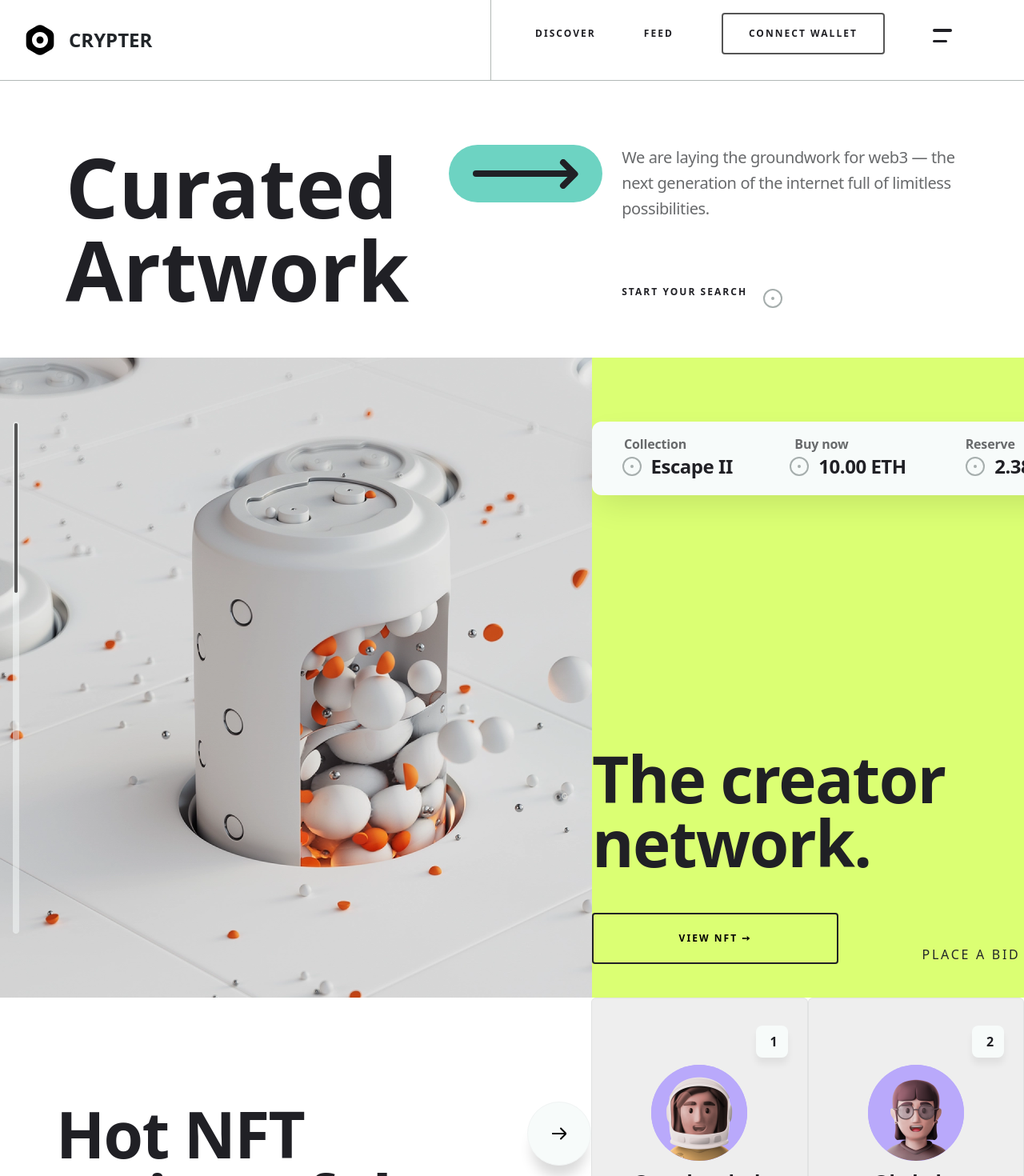
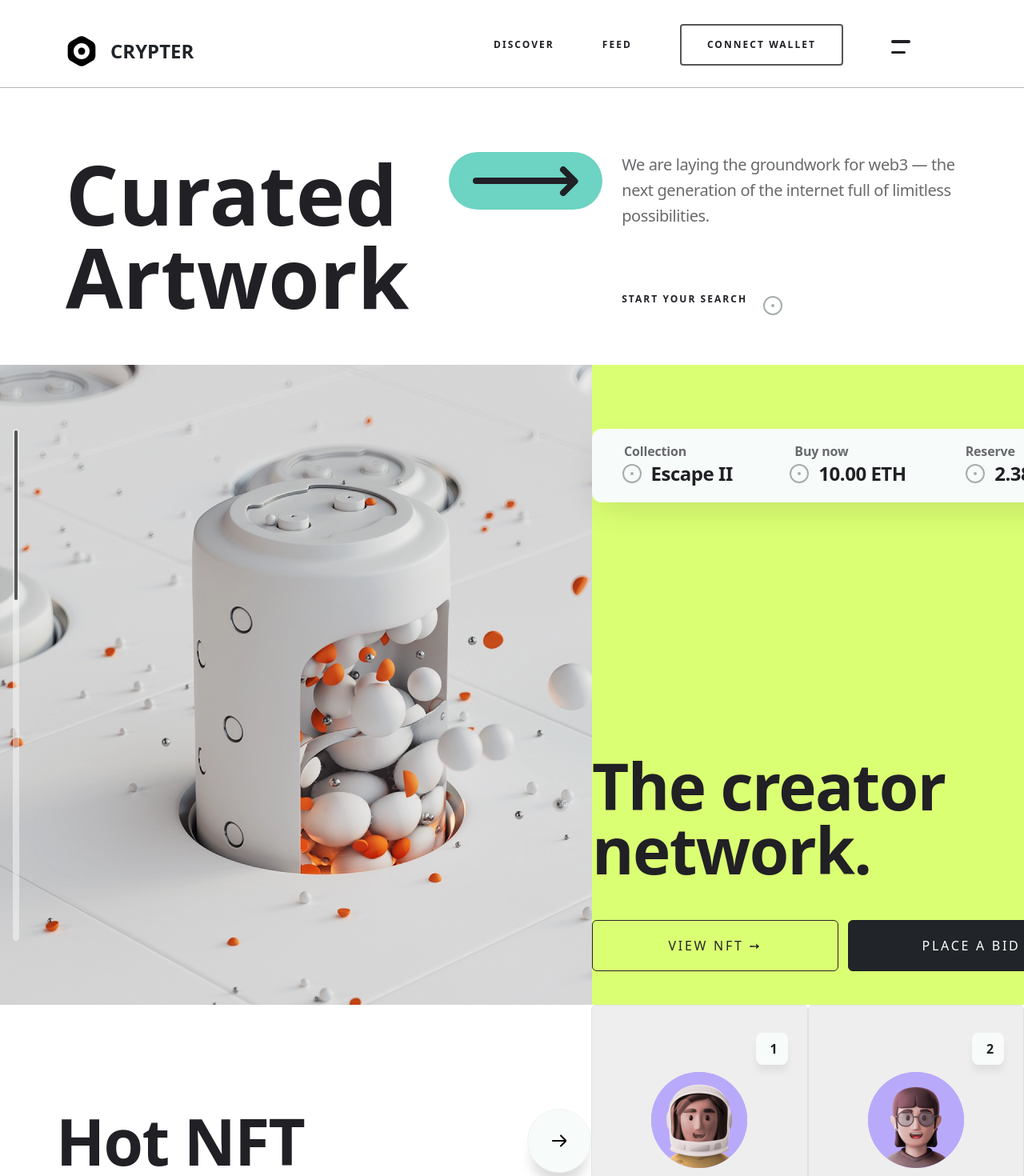
Before and after one commit to www-beka/React_Project, a React (Create React App) app in the folder crypter-app/: page / in a window 1280 px wide. Shown: the top 1470 px of the page at 80% size. Built offline with nearby package versions, Linux system fonts and the light colour scheme.

Commit message:
Home Page finished

```diff
--- a/crypter-app/src/Components/Home/Footer/sass/index.scss
+++ b/crypter-app/src/Components/Home/Footer/sass/index.scss
@@ -60,11 +60,30 @@ footer{
     .footer-bottom{
         margin-top: 42px;
         border-top: 1px solid #E1E2E2;
-        padding: 42px;
+        padding-top: 42px;
+
         .footer-bottom-container{
             display: flex;
             justify-content: space-between;
             align-items: center;
+            .footer-bottom-right{
+                button{
+                    border: 2px solid #202025;
+                    border-radius: 4px;
+                    outline: none;
+                    background-color: transparent;
+                    padding: 8px 16px;
+                    margin-left: 40px;
+
+                    font-style: normal;
+                    font-weight: 800;
+                    font-size: 12px;
+                    line-height: 24px;
+                    letter-spacing: 0.17em;
+                    text-transform: uppercase;
+                    color: #202025;
+                }
+            }
         }
     }
 }
--- a/crypter-app/src/Components/Home/Menu Nav/Big_NavBar/index.jsx
+++ b/crypter-app/src/Components/Home/Menu Nav/Big_NavBar/index.jsx
@@ -8,6 +8,7 @@ import 'bootstrap/dist/css/bootstrap.min.css'
 import Container from 'react-bootstrap/Container';
 import Row from 'react-bootstrap/Row';
 import Col from 'react-bootstrap/Col';
+import Button from 'react-bootstrap/Button';
 const createWork = (props) => {
     return(
         <>
@@ -64,8 +65,8 @@ const createWork = (props) => {
                             </div>
                             <div className="creatework-bottom-right-bottom">
                                 <h1>The creator network.</h1>
-                                <button className="outline-btn">View NFT &#x2799;</button>
-                                <button className='btn'>place a bid</button>
+                                <Button variant="outline-dark">View NFT &#x2799; </Button>
+                                <Button variant="dark">place a bid</Button>
                             </div>
                         </div>
                     </div>
--- a/crypter-app/src/Components/Home/Menu Nav/index.jsx
+++ b/crypter-app/src/Components/Home/Menu Nav/index.jsx
@@ -4,20 +4,25 @@ import LeftNavBar from "./Left_and_right_Bars/LeftNavBar";
 import RightNavBar from "./Left_and_right_Bars/RightNavBar";
 import Big_NavBar from "./Big_NavBar";
 import "../../../UI/style.scss";
+import { Navbar, Container } from "react-bootstrap";
 const NavBar = () => {
   return (
     <>
+
       <header style={header}>
-        <div>
-          <LeftNavBar />
+        <Container>
+        <div className="header">
+          <div>
+            <LeftNavBar />
+          </div>
+          <div>
+            <RightNavBar />
+          </div>
         </div>
-        <div>
-          <div className="line"></div>
-        </div>
-        <div>
-          <RightNavBar />
-        </div>
+        </Container>
       </header>
+
+
       <nav style={nav}>
         <Big_NavBar />
       </nav>
--- a/crypter-app/src/Components/Home/Menu Nav/sass/header.scss
+++ b/crypter-app/src/Components/Home/Menu Nav/sass/header.scss
@@ -1,15 +1,13 @@
 header{
+    border-bottom: 1px solid #b2b8b6;
+    height: 110px;
+    background-color: #fff;
+}
+.header{
     display: flex;
     justify-content: space-between;
     align-items: center;
-    padding: 0px 30px;
-    border-bottom: 1px solid #b2b8b6;
-    .line{
-       width: 1px;
-       height: 100px;
-       background-color: #b2b8b6;
-       margin-left: 300px;
-    }
+    padding-top: 30px;
 }
 .navbar-left{
     .navbar-logo{
```
